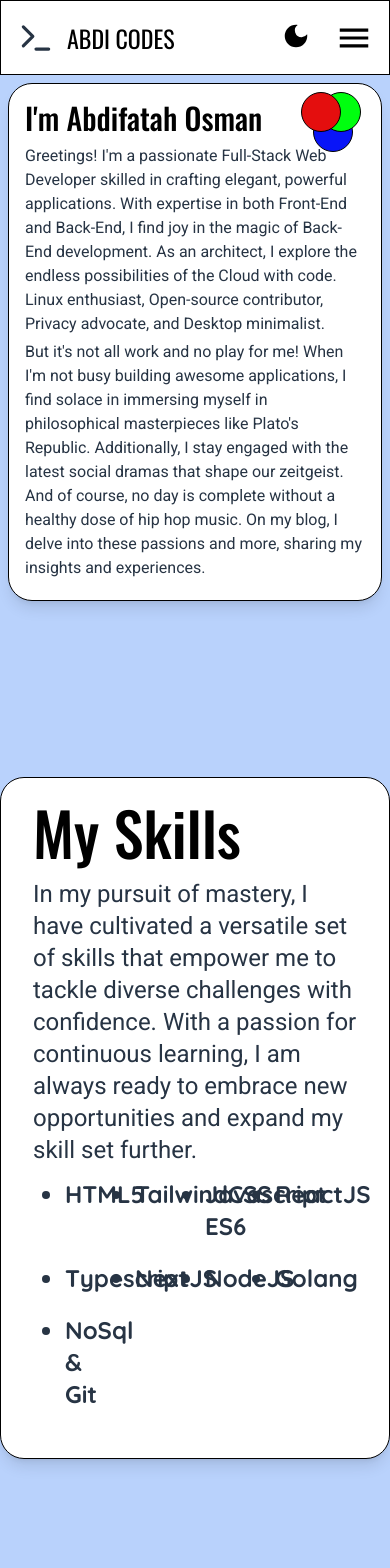
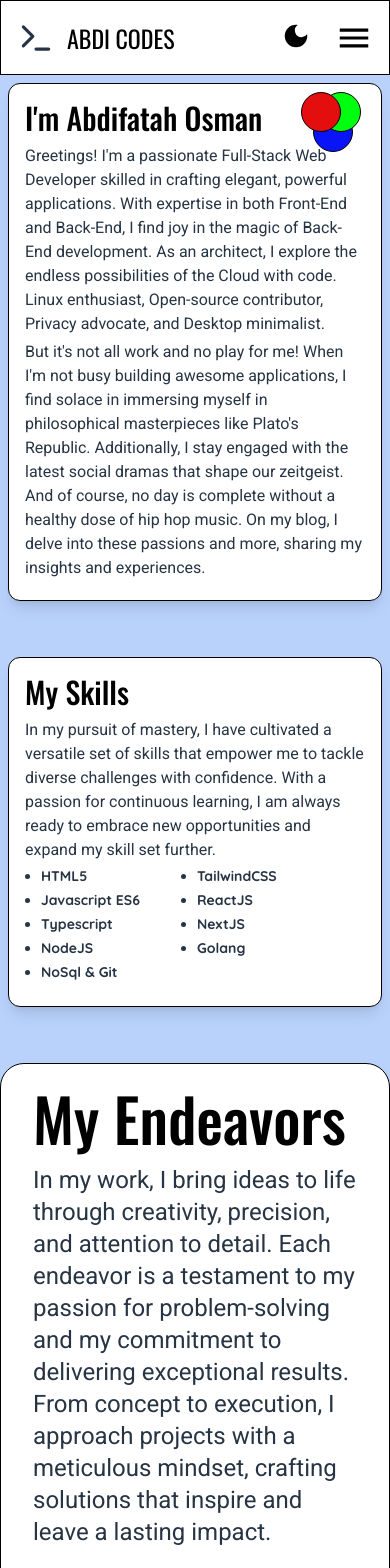
Before and after one commit to AbdifatahCodes/PortfolioWebsite, a Next.js app: page / in a window 390 px wide. Shown: the top 1568 px of the page. Built offline with nearby package versions, Linux system fonts and the light colour scheme.

Commit message:
Made skills-section fully responsive and adjusted the space between sections in the home page.

```diff
--- a/src/components/skillsList.tsx
+++ b/src/components/skillsList.tsx
@@ -6,7 +6,7 @@ export default function SkillsList() {
   ));
 
   return (
-    <ol className='grid grid-cols-4 gap-5 list-disc text-2xl font-extrabold font-quicksand text-gray-dark dark:text-gray-main'>
+    <ol className='grid grid-cols-2 sm:grid-cols-3 md:grid-cols-4 gap-1 ms:gap-3 md:gap-5 list-disc text-sm ms:text-lg md:text-base lg:text-2xl font-bold md:font-extrabold font-quicksand text-gray-dark dark:text-gray-main'>
       {skillsItems}
     </ol>
   )
--- a/src/pages/index.tsx
+++ b/src/pages/index.tsx
@@ -9,9 +9,9 @@ import SummarySection from '@/sections/summary'
 export default function Home() {
   return (
     <Layout title='Abdifatah Osman'>
-        <div id='home' className='space-y-14'>
+        <div id='home' className='space-y-6 lg:space-y-12'>
           <HeroSection />
-          <div id='divider' className='p-8'></div>
+          <div id='divider' className='p-1 lg:p-4'></div>
           <SkillsSection />
           <div id='divider' className='p-1'></div>
           <ProjectsSection />
--- a/src/sections/hero.tsx
+++ b/src/sections/hero.tsx
@@ -2,7 +2,7 @@ import The3Balls from "@/components/the3Balls";
 
 export default function HeroSection() {
     return (
-      <div id='hero-section' className='mx-2 md:max-w-3xl lg:max-w-4xl xl:max-w-5xl md:mx-auto bg-white dark:bg-black rounded-3xl shadow-lg  items-center border'>
+      <div id='hero-section' className='mx-2 md:max-w-3xl lg:max-w-4xl xl:max-w-5xl md:mx-auto bg-white dark:bg-black rounded-xl sm:rounded-3xl shadow-lg  items-center border'>
         <div className='flex flex-col'>
           <div className='flex flex-row justify-between'>
             <p className='px-4 md:px-8 mt-4 mb-2 sm:mb-5 text-3xl sm:text-4xl md:text-6xl font-oswald font-medium text-black dark:text-white'>I'm Abdifatah Osman</p>
--- a/src/sections/skills.tsx
+++ b/src/sections/skills.tsx
@@ -2,15 +2,15 @@ import SkillsList from "@/components/skillsList";
 
 export default function SkillsSection() {
   return (
-    <div id='skills-section' className='max-w-5xl mx-auto bg-white dark:bg-black rounded-3xl shadow-lg  items-center border'>
-      <div className='flex flex-col mb-12'>
+    <div id='skills-section' className='mx-2 md:max-w-3xl lg:max-w-4xl xl:max-w-5xl md:mx-auto bg-white dark:bg-black rounded-xl sm:rounded-3xl shadow-lg  items-center border'>
+      <div className='flex flex-col mb-6 md:mb-12'>
         <div className='flex flex-row justify-between'>
-          <p className='px-8 mt-6 mb-4 text-6xl font-oswald font-medium text-black dark:text-white'>My Skills</p>
+          <p className='px-4 md:px-8 mt-4 mb-2 sm:mb-5 text-3xl sm:text-4xl md:text-6xl font-oswald font-medium text-black dark:text-white'>My Skills</p>
         </div>
-        <div className='px-8 space-y-1'>
-          <p className='text-gray-dark dark:text-gray-main font-roboto text-2xl'>In my pursuit of mastery, I have cultivated a versatile set of skills that empower me to tackle diverse challenges with confidence. With a passion for continuous learning, I am always ready to embrace new opportunities and expand my skill set further.</p>
+        <div className='px-4 md:px-8'>
+          <p className='text-gray-dark dark:text-gray-main font-roboto text-base sm:text-xl md:text-2xl'>In my pursuit of mastery, I have cultivated a versatile set of skills that empower me to tackle diverse challenges with confidence. With a passion for continuous learning, I am always ready to embrace new opportunities and expand my skill set further.</p>
         </div>
-        <div className='px-16 pt-3'>
+        <div className='px-8 md:px-16 pt-1 md:pt-3'>
           <SkillsList />
         </div>
       </div>
```
Also changed, not shown: 1 other file (tests, documents, lock files or other folders).
